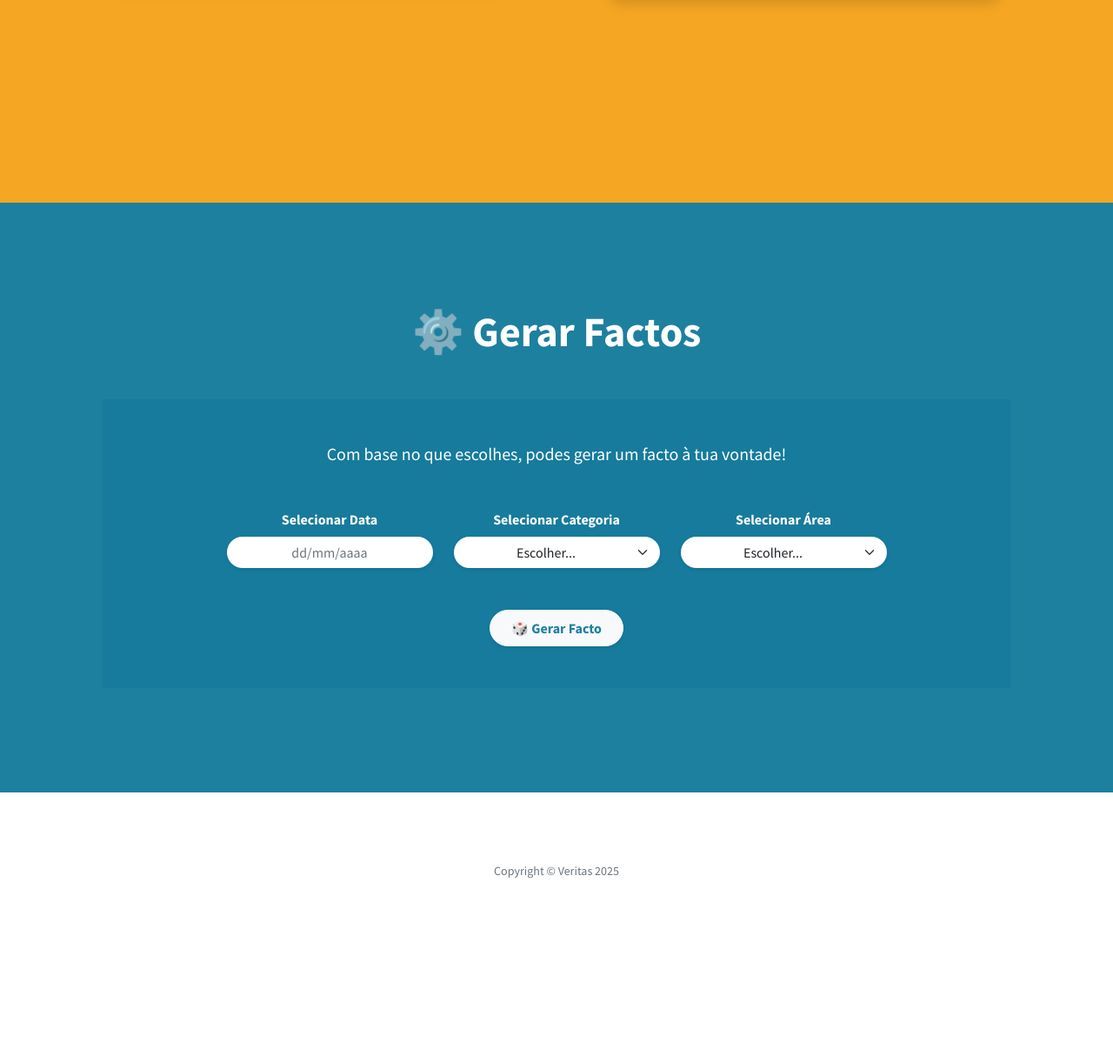
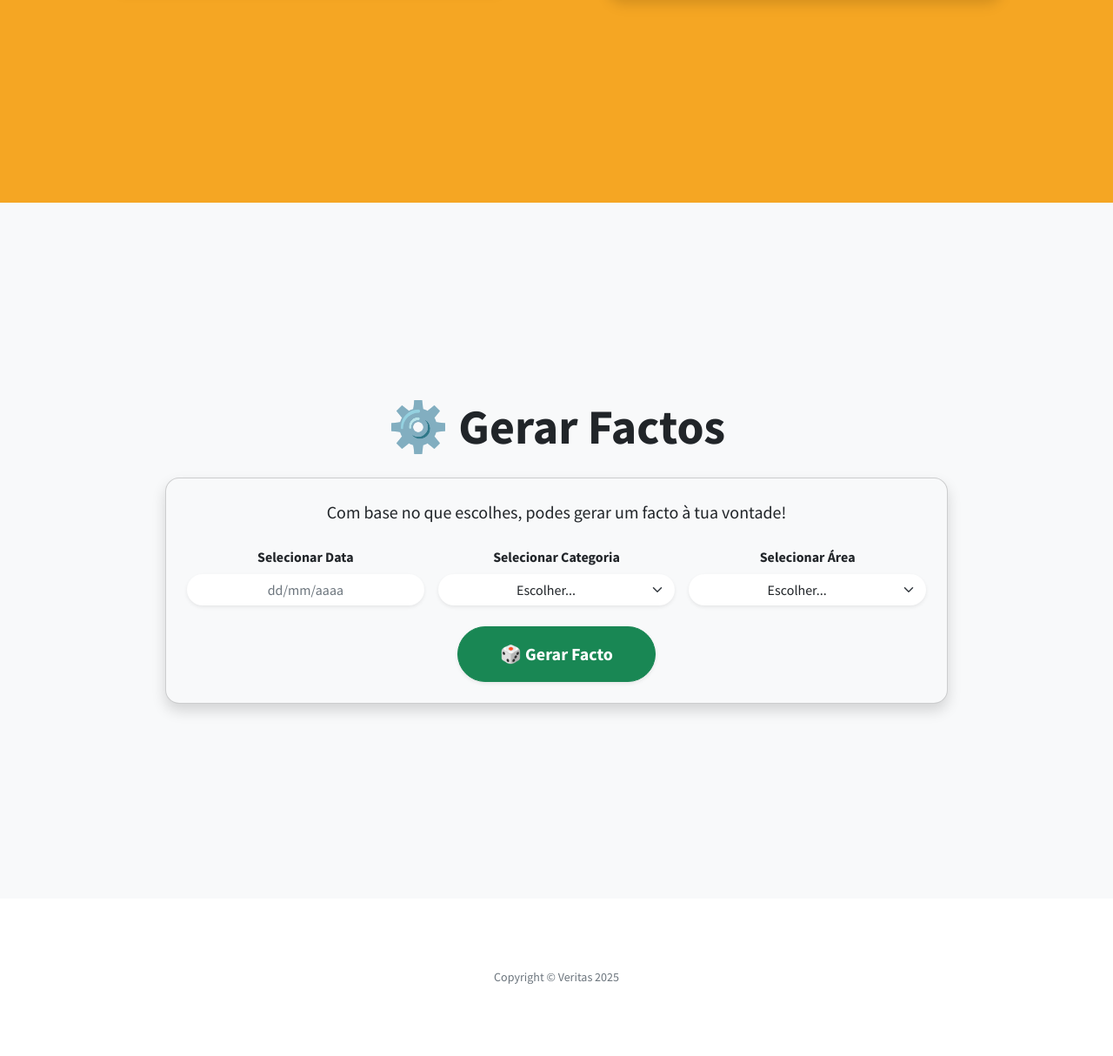
Before and after one commit to rmds17/veritas, a Flask app: page / in a window 1280 px wide. Shown: the part 2315-3529 px from the top of the page at 87% size. Before the commit the page ends 3325 px from the top, so only its background shows below. Run offline with Flask 2, Linux system fonts and the light colour scheme; data comes from the database, SQL or seed files in the repository; data that the repository does not hold is empty; some libraries are stand-ins or nearby versions.

Commit message:
design secção gerar factos - updated

```diff
--- a/app/templates/index.html
+++ b/app/templates/index.html
@@ -99,66 +99,57 @@
         </div>
         </section>
 
+
         <!-- Gerar Factos -->
-        <section class="content-section bg-primary text-white text-center" id="gerar-factos">
-            <div class="container px-4 px-lg-5">
-                <div class="content-section-heading">
-                    <h2 class="text-center display-5 fw-bold mb-5">⚙️ Gerar Factos</h2>
-                </div>
+        <section id="gerar-factos" class="d-flex flex-column justify-content-center align-items-center py-5" style="background-color: #f8f9fa; min-height: 100vh;">
+        <div class="container text-center">
+            <!-- Título -->
+            <h2 class="display-4 fw-bold mb-4">⚙️ Gerar Factos</h2>
 
+            <!-- Cartão de geração -->
+            <div class="card shadow rounded-4 p-4 mx-auto" style="max-width: 900px; width: 100%; background-color: #f8f9fa;">
+                <p class="fs-5 mb-4">Com base no que escolhes, podes gerar um facto à tua vontade!</p>
 
-                <section class="py-5" id="gerar-factos" style="background-color: #167b9c;">
-
-                <div class="container text-center text-white">
-                    <p class="mb-5 fs-5">Com base no que escolhes, podes gerar um facto à tua vontade!</p>
-
-                    <div class="row justify-content-center g-4">
-                    <!-- Data (Texto manual) -->
-                    <div class="col-md-3">
+                <form method="POST" action="/gerar_facto">
+                    <div class="row g-3 justify-content-center mb-4">
+                        <!-- Data -->
+                        <div class="col-md-4">
                             <label for="dataInput" class="form-label fw-semibold">Selecionar Data</label>
-                        <input type="text" id="dataInput" class="form-control rounded-pill text-center shadow-sm border-0"
-                            placeholder="dd/mm/aaaa">
+                            <input type="text" id="dataInput" name="dataInput" class="form-control rounded-pill text-center shadow-sm border-0" placeholder="dd/mm/aaaa">
                         </div>
 
                         <!-- Categoria -->
-                    <div class="col-md-3">
+                        <div class="col-md-4">
                             <label for="categoriaSelect" class="form-label fw-semibold">Selecionar Categoria</label>
-                        <select id="categoriaSelect" class="form-select rounded-pill text-center shadow-sm border-0">
+                            <select id="categoriaSelect" name="categoriaSelect" class="form-select rounded-pill text-center shadow-sm border-0">
                                 <option value="">Escolher...</option>
-                        <option>História</option>
-                        <option>Desporto</option>
-                        <option>Futebol</option>
-                        <option>Política</option>
-                        <option>Música</option>
+                                <option value="historia">História</option>
+                                <option value="desporto">Desporto</option>
+                                <option value="futebol">Futebol</option>
+                                <option value="politica">Política</option>
+                                <option value="musica">Música</option>
                             </select>
                         </div>
 
                         <!-- Área -->
-                    <div class="col-md-3">
+                        <div class="col-md-4">
                             <label for="areaSelect" class="form-label fw-semibold">Selecionar Área</label>
-                        <select id="areaSelect" class="form-select rounded-pill text-center shadow-sm border-0">
+                            <select id="areaSelect" name="areaSelect" class="form-select rounded-pill text-center shadow-sm border-0">
                                 <option value="">Escolher...</option>
-                        <option>Europa</option>
-                        <option>Continente Americano</option>
-                        <option>Mundo</option>
+                                <option value="europa">Europa</option>
+                                <option value="america">Continente Americano</option>
+                                <option value="mundo">Mundo</option>
                             </select>
                         </div>
                     </div>
 
-                    <!-- Botão -->
-                    <div class="mt-5">
-                    <button class="btn btn-light text-primary fw-semibold px-4 py-2 rounded-pill shadow-sm">
+                    <button type="submit" class="btn btn-success btn-lg px-5 py-3 fw-semibold rounded-pill shadow-sm">
                         🎲 Gerar Facto
                     </button>
+                </form>
             </div>
         </div>
         </section>
 
 
-
-
-                </div>
-            </div>
-        </section>
-
 {% endblock %}
```
Lines whose indentation alone changed are shown as unchanged.
